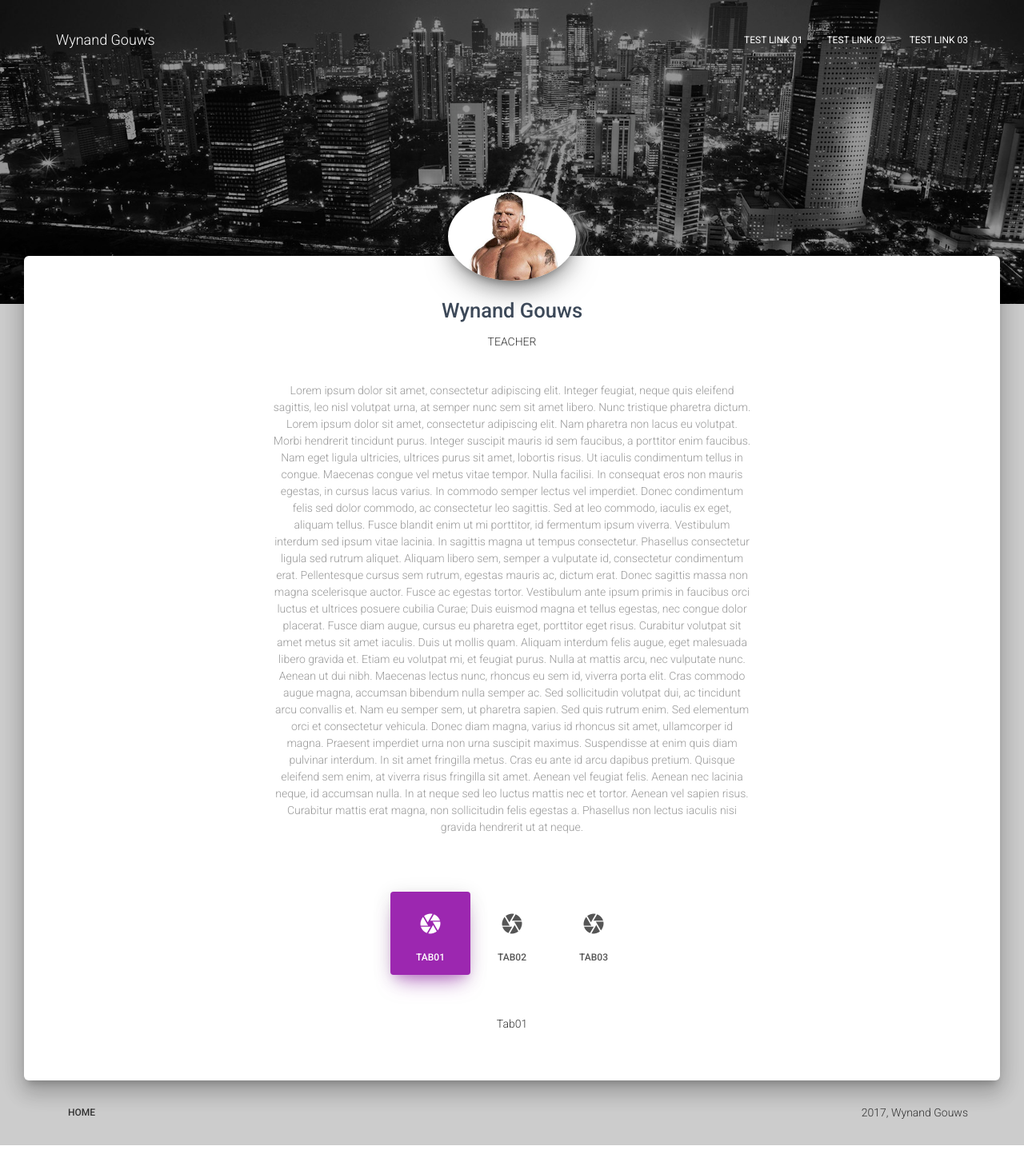
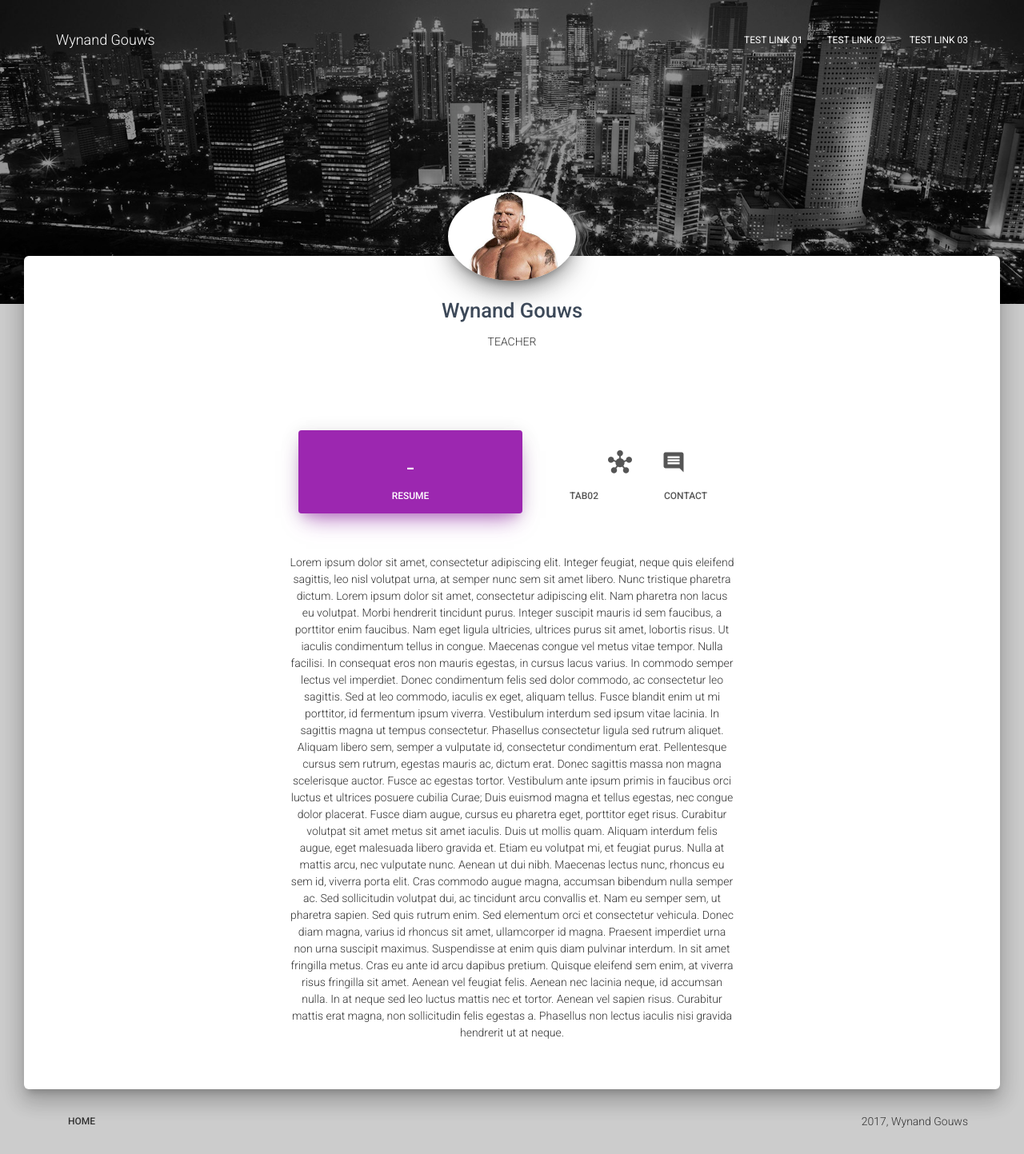
Before and after one commit to WnndGws/wynsite_old, a Django app: page /wynand/ in a window 1280 px wide. Shown: the whole page at 80% size. Run offline with Django 3.2, Linux system fonts and the light colour scheme; some libraries are stand-ins or nearby versions.

Commit message:
Started adding proper buttons and info

```diff
--- a/wynand/templates/wynand/includes/profile.html
+++ b/wynand/templates/wynand/includes/profile.html
@@ -18,15 +18,7 @@
                     </div>
                 </div>
                 <div class="description text-center">
-                    <p>Lorem ipsum dolor sit amet, consectetur adipiscing elit. Integer feugiat, neque quis eleifend sagittis, leo nisl volutpat urna, at semper nunc sem sit amet libero. Nunc tristique pharetra dictum. Lorem ipsum dolor sit amet, consectetur adipiscing elit. Nam pharetra non lacus eu volutpat. Morbi hendrerit tincidunt purus. Integer suscipit mauris id sem faucibus, a porttitor enim faucibus. Nam eget ligula ultricies, ultrices purus sit amet, lobortis risus. Ut iaculis condimentum tellus in congue. Maecenas congue vel metus vitae tempor.
-
-                    Nulla facilisi. In consequat eros non mauris egestas, in cursus lacus varius. In commodo semper lectus vel imperdiet. Donec condimentum felis sed dolor commodo, ac consectetur leo sagittis. Sed at leo commodo, iaculis ex eget, aliquam tellus. Fusce blandit enim ut mi porttitor, id fermentum ipsum viverra. Vestibulum interdum sed ipsum vitae lacinia. In sagittis magna ut tempus consectetur. Phasellus consectetur ligula sed rutrum aliquet. Aliquam libero sem, semper a vulputate id, consectetur condimentum erat. Pellentesque cursus sem rutrum, egestas mauris ac, dictum erat. Donec sagittis massa non magna scelerisque auctor. Fusce ac egestas tortor. Vestibulum ante ipsum primis in faucibus orci luctus et ultrices posuere cubilia Curae;
-
-                    Duis euismod magna et tellus egestas, nec congue dolor placerat. Fusce diam augue, cursus eu pharetra eget, porttitor eget risus. Curabitur volutpat sit amet metus sit amet iaculis. Duis ut mollis quam. Aliquam interdum felis augue, eget malesuada libero gravida et. Etiam eu volutpat mi, et feugiat purus. Nulla at mattis arcu, nec vulputate nunc. Aenean ut dui nibh. Maecenas lectus nunc, rhoncus eu sem id, viverra porta elit. Cras commodo augue magna, accumsan bibendum nulla semper ac. Sed sollicitudin volutpat dui, ac tincidunt arcu convallis et. Nam eu semper sem, ut pharetra sapien.
-
-                    Sed quis rutrum enim. Sed elementum orci et consectetur vehicula. Donec diam magna, varius id rhoncus sit amet, ullamcorper id magna. Praesent imperdiet urna non urna suscipit maximus. Suspendisse at enim quis diam pulvinar interdum. In sit amet fringilla metus. Cras eu ante id arcu dapibus pretium.
-
-                    Quisque eleifend sem enim, at viverra risus fringilla sit amet. Aenean vel feugiat felis. Aenean nec lacinia neque, id accumsan nulla. In at neque sed leo luctus mattis nec et tortor. Aenean vel sapien risus. Curabitur mattis erat magna, non sollicitudin felis egestas a. Phasellus non lectus iaculis nisi gravida hendrerit ut at neque.</p>
+                    <p></p>
                 </div>
 
                 <div class="row">
@@ -35,44 +27,58 @@
                             <div class="nav-align-center">
                                 <ul class="nav nav-pills" role="tablist">
                                     <li class="active">
-                                        <a href="#Tab01" role="tab" data-toggle="tab">
-                                            <i class="material-icons">camera</i>
-                                            Tab01
+                                        <a href="#Resume" role="tab" data-toggle="tab">
+                                            <i class="material-icons">file-text</i>
+                                            Resume
                                         </a>
                                     </li>
                                     <li>
                                         <a href="#Tab02" role="tab" data-toggle="tab">
-                                            <i class="material-icons">camera</i>
+                                            <i class="material-icons">github</i>
                                             Tab02
                                         </a>
                                     </li>
                                     <li>
-                                        <a href="#Tab03" role="tab" data-toggle="tab">
-                                            <i class="material-icons">camera</i>
-                                            Tab03
+                                        <a href="#Contact" role="tab" data-toggle="tab">
+                                            <i class="material-icons">comments</i>
+                                            Contact
                                         </a>
                                     </li>
                                 </ul>
 
                                 <div class="tab-content gallery">
-                                    <div class="tab-pane active" id="Tab01">
+                                    <div class="tab-pane active" id="Resume">
                                         <div class="row">
                                             <div class="col-md-12">
-                                                <p>Tab01</p>
+                                                <p>Lorem ipsum dolor sit amet, consectetur adipiscing elit. Integer feugiat, neque quis eleifend sagittis, leo nisl volutpat urna, at semper nunc sem sit amet libero. Nunc tristique pharetra dictum. Lorem ipsum dolor sit amet, consectetur adipiscing elit. Nam pharetra non lacus eu volutpat. Morbi hendrerit tincidunt purus. Integer suscipit mauris id sem faucibus, a porttitor enim faucibus. Nam eget ligula ultricies, ultrices purus sit amet, lobortis risus. Ut iaculis condimentum tellus in congue. Maecenas congue vel metus vitae tempor.
+
+                                                Nulla facilisi. In consequat eros non mauris egestas, in cursus lacus varius. In commodo semper lectus vel imperdiet. Donec condimentum felis sed dolor commodo, ac consectetur leo sagittis. Sed at leo commodo, iaculis ex eget, aliquam tellus. Fusce blandit enim ut mi porttitor, id fermentum ipsum viverra. Vestibulum interdum sed ipsum vitae lacinia. In sagittis magna ut tempus consectetur. Phasellus consectetur ligula sed rutrum aliquet. Aliquam libero sem, semper a vulputate id, consectetur condimentum erat. Pellentesque cursus sem rutrum, egestas mauris ac, dictum erat. Donec sagittis massa non magna scelerisque auctor. Fusce ac egestas tortor. Vestibulum ante ipsum primis in faucibus orci luctus et ultrices posuere cubilia Curae;
+
+                                                Duis euismod magna et tellus egestas, nec congue dolor placerat. Fusce diam augue, cursus eu pharetra eget, porttitor eget risus. Curabitur volutpat sit amet metus sit amet iaculis. Duis ut mollis quam. Aliquam interdum felis augue, eget malesuada libero gravida et. Etiam eu volutpat mi, et feugiat purus. Nulla at mattis arcu, nec vulputate nunc. Aenean ut dui nibh. Maecenas lectus nunc, rhoncus eu sem id, viverra porta elit. Cras commodo augue magna, accumsan bibendum nulla semper ac. Sed sollicitudin volutpat dui, ac tincidunt arcu convallis et. Nam eu semper sem, ut pharetra sapien.
+
+                                                Sed quis rutrum enim. Sed elementum orci et consectetur vehicula. Donec diam magna, varius id rhoncus sit amet, ullamcorper id magna. Praesent imperdiet urna non urna suscipit maximus. Suspendisse at enim quis diam pulvinar interdum. In sit amet fringilla metus. Cras eu ante id arcu dapibus pretium.
+
+                                                Quisque eleifend sem enim, at viverra risus fringilla sit amet. Aenean vel feugiat felis. Aenean nec lacinia neque, id accumsan nulla. In at neque sed leo luctus mattis nec et tortor. Aenean vel sapien risus. Curabitur mattis erat magna, non sollicitudin felis egestas a. Phasellus non lectus iaculis nisi gravida hendrerit ut at neque.</p>
                                             </div>
                                         </div>
                                     </div>
                                     <div class="tab-pane text-center" id="Tab02">
                                         <div class="row">
                                             <div class="col-md-12">
-                                                <p>Tab02</p>
+                                                <p>Open to ideas. What should Tab02 be?</p>
                                             </div>
                                         </div>
                                     </div>
-                                    <div class="tab-pane text-center" id="Tab03">
+                                    <div class="tab-pane text-center" id="Contact">
                                         <div class="row">
                                             <div class="col-md-12">
-                                                <p>Tab03</p>
+                                                <p>Git
+
+                                                email
+
+                                                GPG
+
+                                                Bitcoin</p>
                                             </div>
                                         </div>
                                     </div>
```
